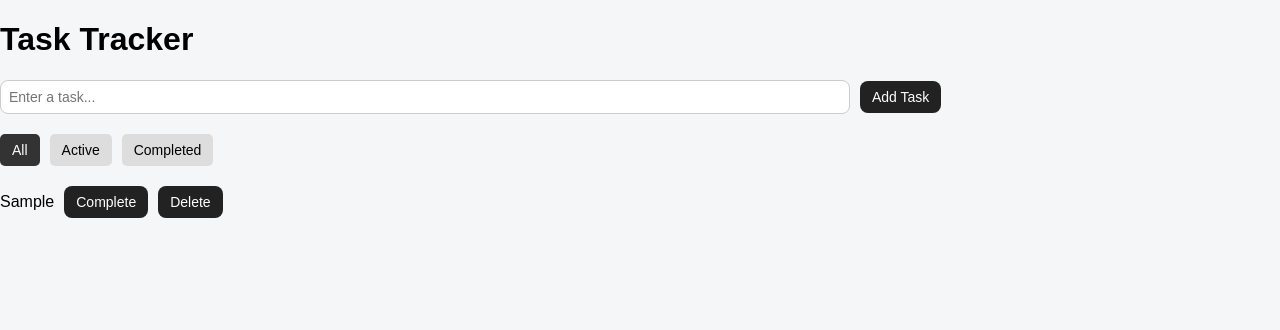
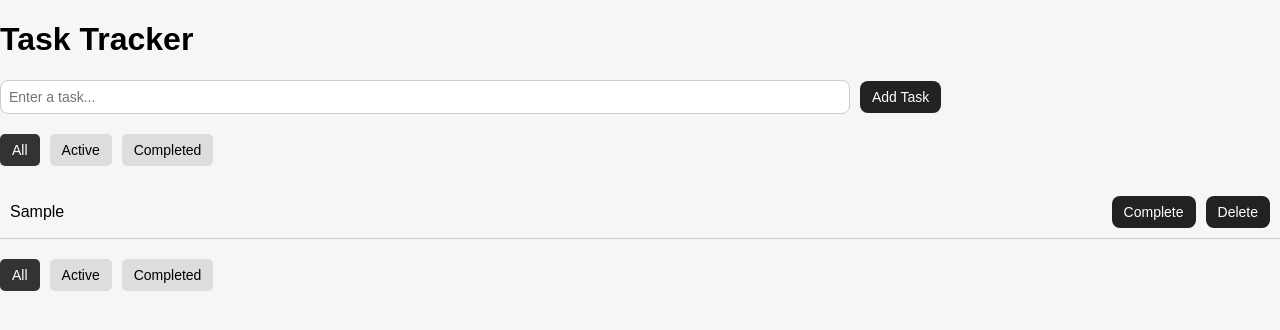
Before and after one commit to tshiyonzo25/taskflow, a React (Vite) app: page / in a window 1280 px wide. Both pictures are taken after typing "Sample" into the empty fields and a click on the button "Add Task". Shown: the top 330 px of the page. Built offline with nearby package versions, Linux system fonts and the light colour scheme.

Commit message:
style: improve task layout and reposition filter controls
Refactored TaskItem component to use a two-column flex layout separating task text and action buttons. Moved filter controls to the bottom of the UI for better structure and user experience.

```diff
--- a/src/App.jsx
+++ b/src/App.jsx
@@ -84,6 +84,25 @@ function App() {
         toggleComplete={toggleComplete}
         deleteTask={deleteTask}
       />
+      <div style={{ marginTop: "20px" }}>
+  <button style={getButtonStyle("all")} onClick={() => setFilter("all")}>
+    All
+  </button>
+
+  <button
+    style={getButtonStyle("active")}
+    onClick={() => setFilter("active")}
+  >
+    Active
+  </button>
+
+  <button
+    style={getButtonStyle("completed")}
+    onClick={() => setFilter("completed")}
+  >
+    Completed
+  </button>
+</div>
     </div>
   );
 }
--- a/src/components/TaskItem.jsx
+++ b/src/components/TaskItem.jsx
@@ -1,22 +1,36 @@
 function TaskItem({ task, toggleComplete, deleteTask }) {
   return (
-    <div style={{ marginBottom: "10px" }}>
+    <div
+      style={{
+        display: "flex",
+        justifyContent: "space-between",
+        alignItems: "center",
+        padding: "10px",
+        borderBottom: "1px solid #ccc",
+      }}
+    >
+      {/* LEFT: Task text */}
       <span
         style={{
           textDecoration: task.completed ? "line-through" : "none",
-          marginRight: "10px",
         }}
       >
         {task.text}
       </span>
 
-      <button onClick={() => toggleComplete(task.id)}>
-        {task.completed ? "Undo" : "Complete"}
-      </button>
+      {/* RIGHT: Buttons */}
+      <div>
+        <button onClick={() => toggleComplete(task.id)}>
+          {task.completed ? "Undo" : "Complete"}
+        </button>
 
-      <button onClick={() => deleteTask(task.id)} style={{ marginLeft: "10px" }}>
-        Delete
-      </button>
+        <button
+          onClick={() => deleteTask(task.id)}
+          style={{ marginLeft: "10px" }}
+        >
+          Delete
+        </button>
+      </div>
     </div>
   );
 }
```
